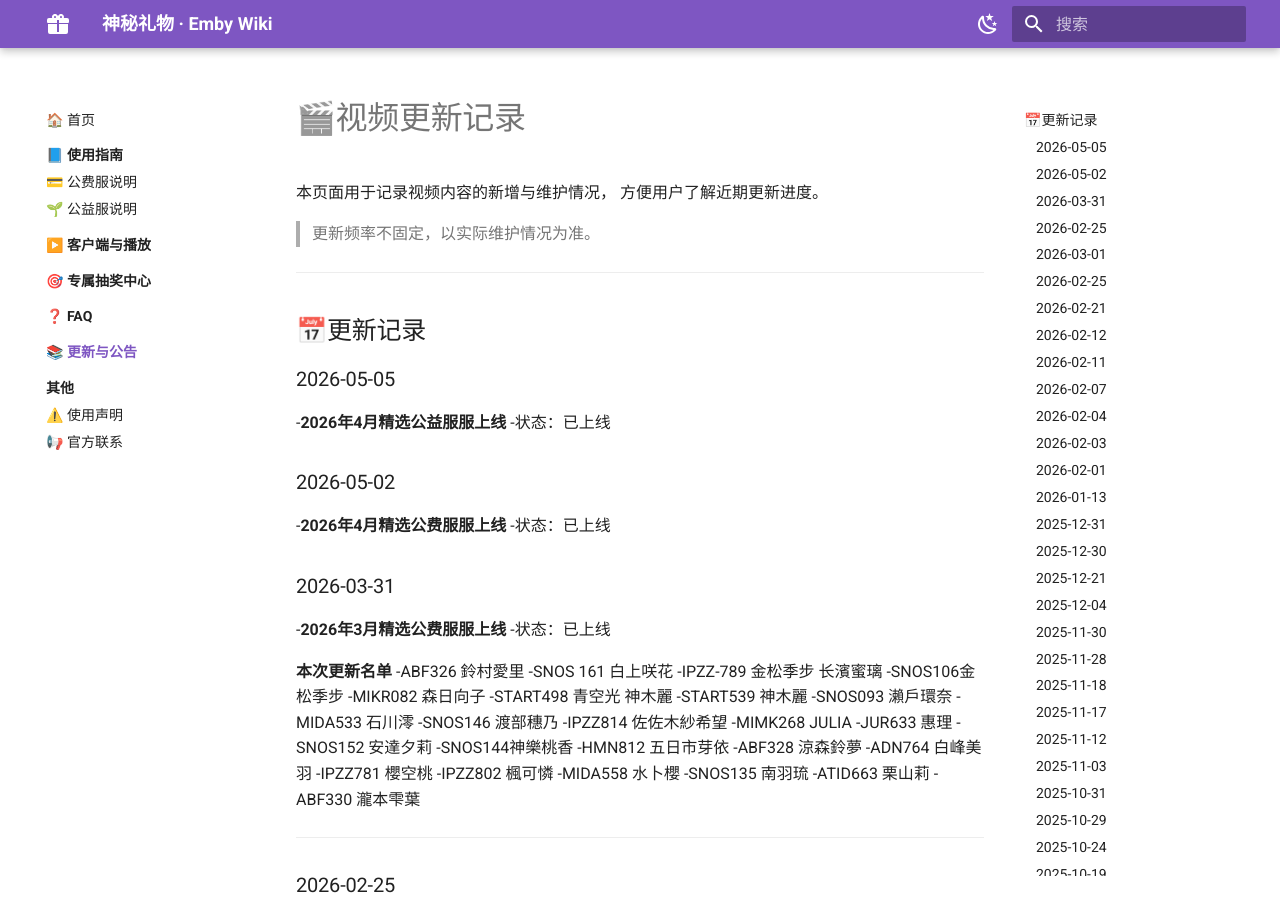
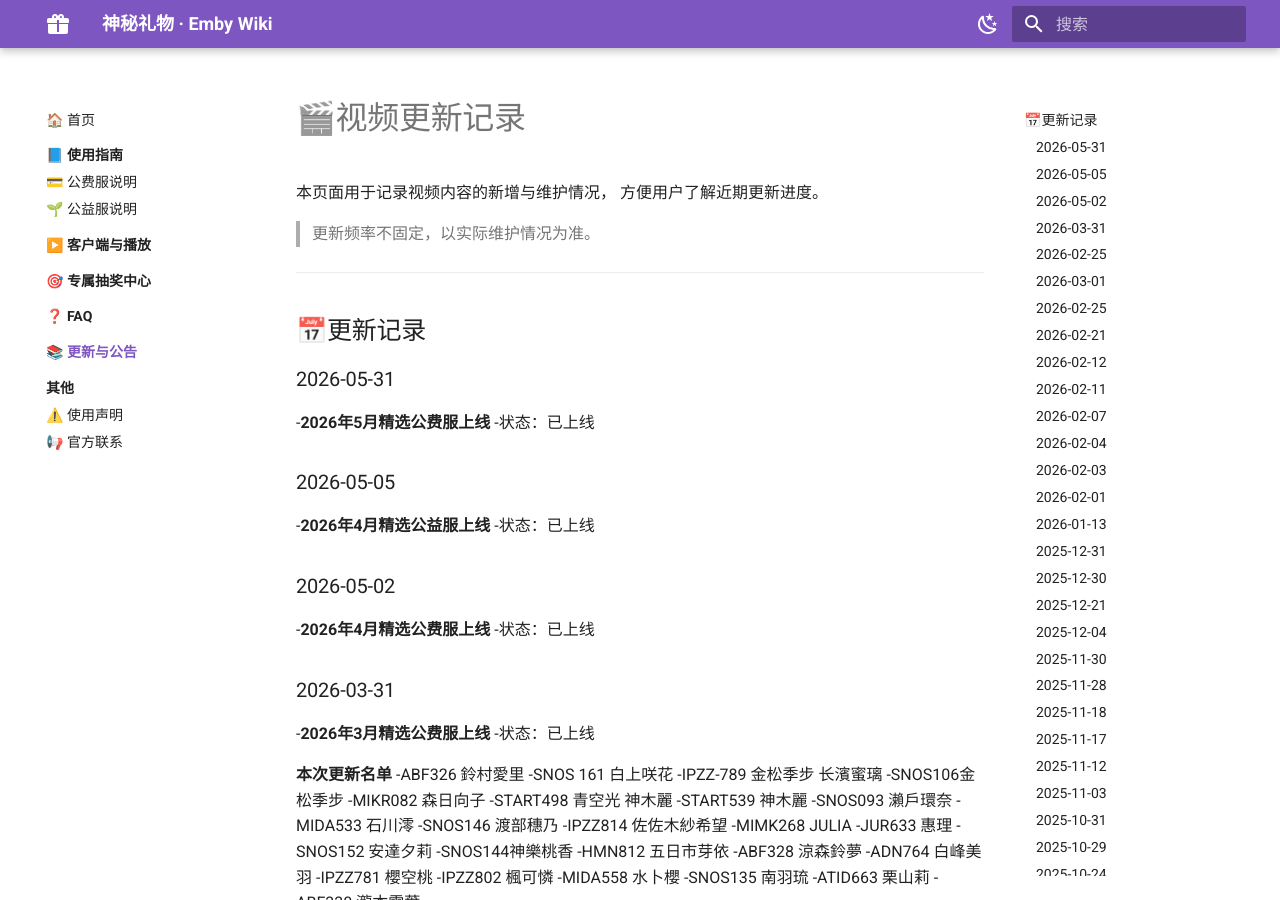
Before and after one commit to Netflixxp/wiki, an MkDocs documentation site: the page built from docs/update/index.md, in a window 1280 px wide and 900 px high. Built offline with MkDocs 1.6.1 and Material for MkDocs 9.7.7, drawn with Linux system fonts in a browser that asks for light colours.

Commit message:
更新5月

```diff
--- a/docs/update/index.md
+++ b/docs/update/index.md
@@ -9,16 +9,21 @@
 
 ##📅更新记录
 
+###2026-05-31
+-**2026年5月精选公费服上线**
+-状态：已上线
+
+
 ###2026-05-05
--**2026年4月精选公益服服上线**
+-**2026年4月精选公益服上线**
 -状态：已上线
 
 ###2026-05-02
--**2026年4月精选公费服服上线**
+-**2026年4月精选公费服上线**
 -状态：已上线
 
 ###2026-03-31
--**2026年3月精选公费服服上线**
+-**2026年3月精选公费服上线**
 -状态：已上线
 
 **本次更新名单**
```
